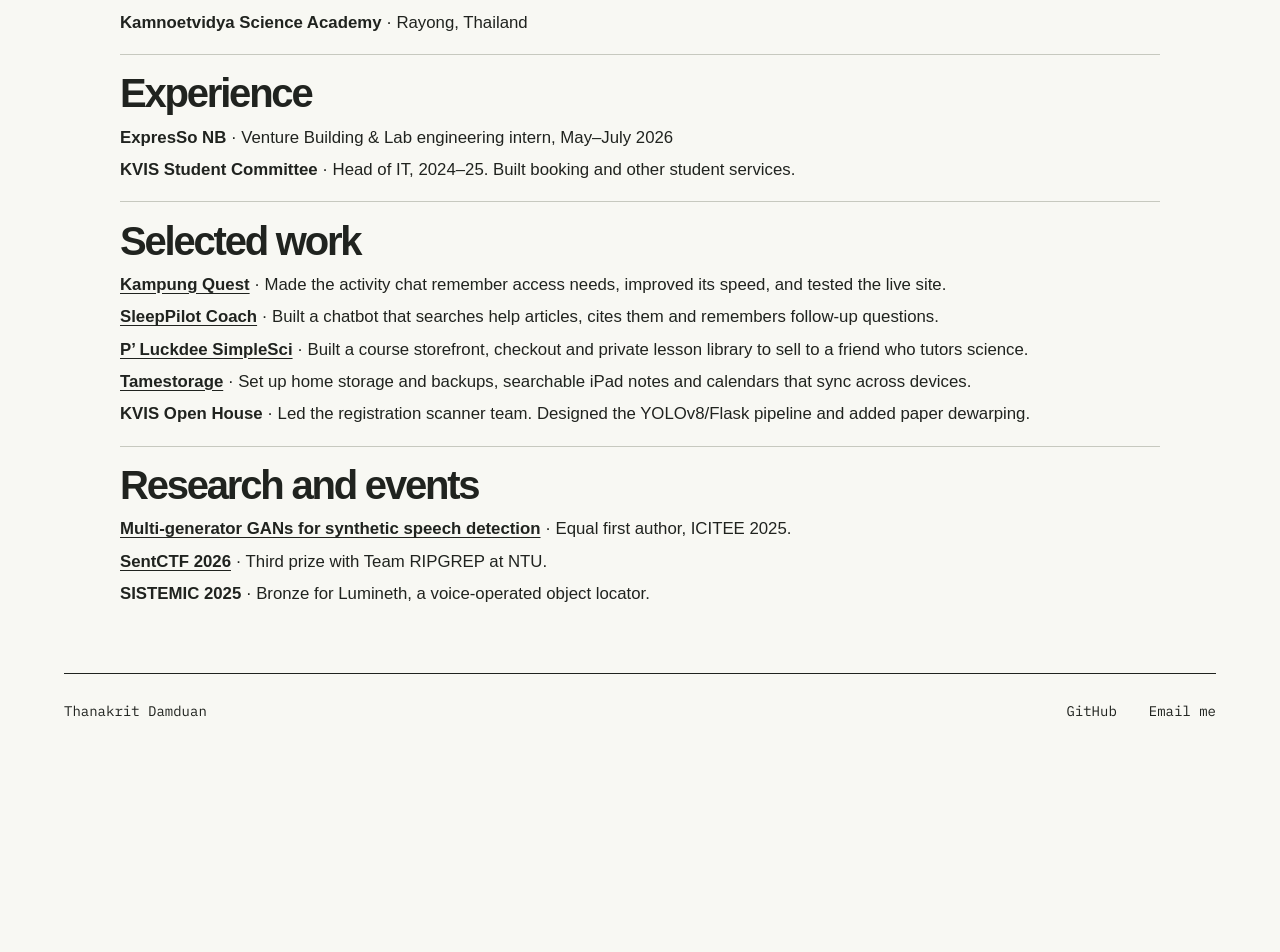
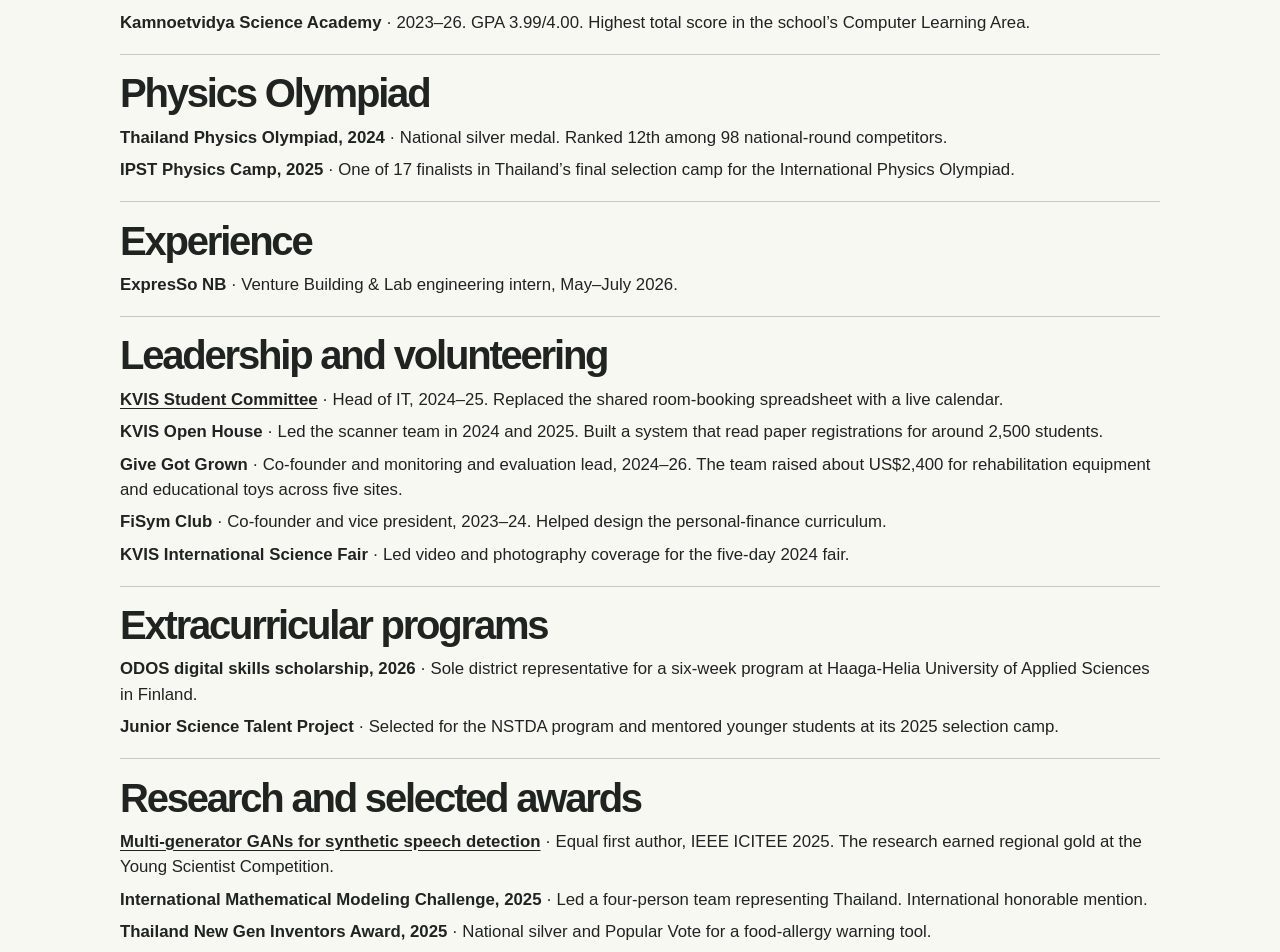
Before and after one commit to tameszaza/thanakrit-portfolio, a Next.js app: page /cv in a window 1280 px wide. Shown: the part 480-1432 px from the top of the page. Before the commit the page ends 1241 px from the top, so only its background shows below. Built offline with nearby package versions, Linux system fonts and the light colour scheme.

Commit message:
Add selected leadership and Olympiad achievements to the CV

```diff
--- a/app/cv/page.jsx
+++ b/app/cv/page.jsx
@@ -1,7 +1,8 @@
 import { sitePath } from "../../content/site-path";
+
 export const metadata = {
   title: "CV",
-  description: "Education, project work, and research by Thanakrit Damduan.",
+  description: "Education, leadership, research, and selected honours by Thanakrit Damduan.",
 };
 
 export default function CV() {
@@ -16,12 +17,38 @@ export default function CV() {
       <section aria-labelledby="education">
         <h2 id="education">Education</h2>
         <p><strong>Nanyang Technological University</strong> · Computer Science, 2026–present</p>
-        <p><strong>Kamnoetvidya Science Academy</strong> · Rayong, Thailand</p>
+        <p><strong>Kamnoetvidya Science Academy</strong> · 2023–26. GPA 3.99/4.00. Highest total score in the school’s Computer Learning Area.</p>
+      </section>
+      <section aria-labelledby="physics">
+        <h2 id="physics">Physics Olympiad</h2>
+        <p><strong>Thailand Physics Olympiad, 2024</strong> · National silver medal. Ranked 12th among 98 national-round competitors.</p>
+        <p><strong>IPST Physics Camp, 2025</strong> · One of 17 finalists in Thailand’s final selection camp for the International Physics Olympiad.</p>
       </section>
       <section aria-labelledby="experience">
         <h2 id="experience">Experience</h2>
-        <p><strong>ExpresSo NB</strong> · Venture Building &amp; Lab engineering intern, May–July 2026</p>
-        <p><strong>KVIS Student Committee</strong> · Head of IT, 2024–25. Built booking and other student services.</p>
+        <p><strong>ExpresSo NB</strong> · Venture Building &amp; Lab engineering intern, May–July 2026.</p>
+      </section>
+      <section aria-labelledby="leadership">
+        <h2 id="leadership">Leadership and volunteering</h2>
+        <p><a href={sitePath("/work/kvis-sc/")}>KVIS Student Committee</a> · Head of IT, 2024–25. Replaced the shared room-booking spreadsheet with a live calendar.</p>
+        <p><strong>KVIS Open House</strong> · Led the scanner team in 2024 and 2025. Built a system that read paper registrations for around 2,500 students.</p>
+        <p><strong>Give Got Grown</strong> · Co-founder and monitoring and evaluation lead, 2024–26. The team raised about US$2,400 for rehabilitation equipment and educational toys across five sites.</p>
+        <p><strong>FiSym Club</strong> · Co-founder and vice president, 2023–24. Helped design the personal-finance curriculum.</p>
+        <p><strong>KVIS International Science Fair</strong> · Led video and photography coverage for the five-day 2024 fair.</p>
+      </section>
+      <section aria-labelledby="extracurricular">
+        <h2 id="extracurricular">Extracurricular programs</h2>
+        <p><strong>ODOS digital skills scholarship, 2026</strong> · Sole district representative for a six-week program at Haaga-Helia University of Applied Sciences in Finland.</p>
+        <p><strong>Junior Science Talent Project</strong> · Selected for the NSTDA program and mentored younger students at its 2025 selection camp.</p>
+      </section>
+      <section aria-labelledby="research">
+        <h2 id="research">Research and selected awards</h2>
+        <p><a href={sitePath("/work/mgans/")}>Multi-generator GANs for synthetic speech detection</a> · Equal first author, IEEE ICITEE 2025. The research earned regional gold at the Young Scientist Competition.</p>
+        <p><strong>International Mathematical Modeling Challenge, 2025</strong> · Led a four-person team representing Thailand. International honorable mention.</p>
+        <p><strong>Thailand New Gen Inventors Award, 2025</strong> · National silver and Popular Vote for a food-allergy warning tool.</p>
+        <p><strong>Siriraj Mathematics and Science Aptitude Test, 2024</strong> · Second runner-up among 1,303 teams.</p>
+        <p><a href={sitePath("/work/sentctf/")}>SentCTF 2026</a> · Third prize with Team RIPGREP at NTU.</p>
+        <p><strong>SISTEMIC 2025</strong> · Bronze for Lumineth, a voice-operated object locator for people with visual impairments.</p>
       </section>
       <section aria-labelledby="work-cv">
         <h2 id="work-cv">Selected work</h2>
@@ -29,13 +56,6 @@ export default function CV() {
         <p><a href={sitePath("/work/sleeppilot/")}>SleepPilot Coach</a> · Built a chatbot that searches help articles, cites them and remembers follow-up questions.</p>
         <p><a href={sitePath("/work/luckdee/")}>P’ Luckdee SimpleSci</a> · Built a course storefront, checkout and private lesson library to sell to a friend who tutors science.</p>
         <p><a href={sitePath("/work/tamestorage/")}>Tamestorage</a> · Set up home storage and backups, searchable iPad notes and calendars that sync across devices.</p>
-        <p><strong>KVIS Open House</strong> · Led the registration scanner team. Designed the YOLOv8/Flask pipeline and added paper dewarping.</p>
-      </section>
-      <section aria-labelledby="research">
-        <h2 id="research">Research and events</h2>
-        <p><a href={sitePath("/work/mgans/")}>Multi-generator GANs for synthetic speech detection</a> · Equal first author, ICITEE 2025.</p>
-        <p><a href={sitePath("/work/sentctf/")}>SentCTF 2026</a> · Third prize with Team RIPGREP at NTU.</p>
-        <p><strong>SISTEMIC 2025</strong> · Bronze for Lumineth, a voice-operated object locator.</p>
       </section>
     </main>
   );
--- a/app/detail.css
+++ b/app/detail.css
@@ -74,11 +74,13 @@
 @media print {
   body { background: white; color: black; font-size: 10pt; }
   .mast, footer, .skip, .cv .back { display: none; }
-  .cv { width: 100%; }
-  .cv > header { margin: 0 0 1rem; }
-  .cv h1 { font-size: 34pt; }
-  .cv section { break-inside: avoid; }
-  .cv h2 { font-size: 18pt; }
+  .cv { width: 100%; line-height: 1.35; }
+  .cv > header { margin: 0 0 .65rem; }
+  .cv > header p { font-size: 11pt; }
+  .cv h1 { font-size: 30pt; margin-bottom: .5rem; }
+  .cv section { break-inside: avoid; padding: .55rem 0; }
+  .cv section p + p { margin-top: .3rem; }
+  .cv h2 { font-size: 14pt; margin-bottom: .4rem; }
 }
 .model-figure {
   grid-column: 1 / -1;
--- a/app/global.css
+++ b/app/global.css
@@ -483,10 +483,8 @@ figcaption {
   }
 }
 .cover.luckdee img {
-  object-fit:contain;
-}
-.cover.luckdee img[src$="-poster.webp"] {
-  width:auto;
+  object-fit: contain;
+  box-shadow: none;
 }
 @media (max-width: 350px) {
   .sectionhead h2 {
```
